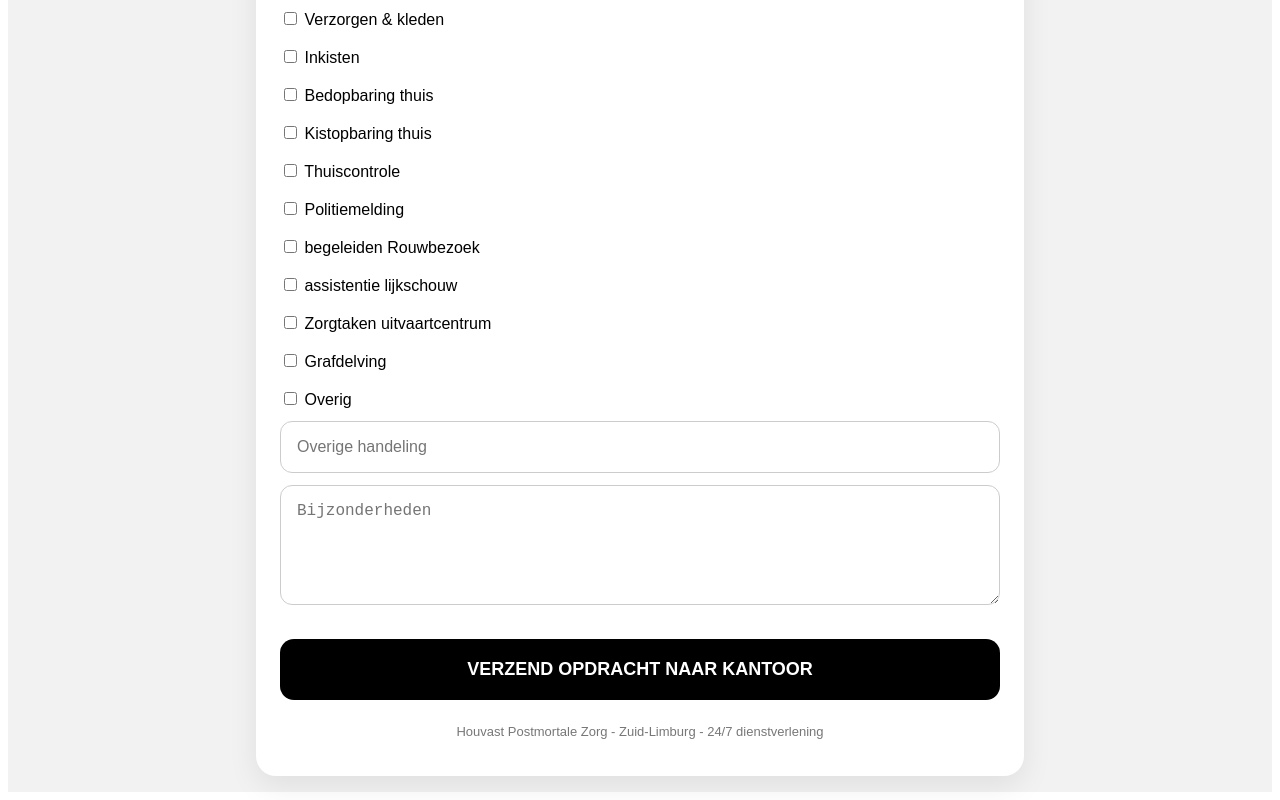
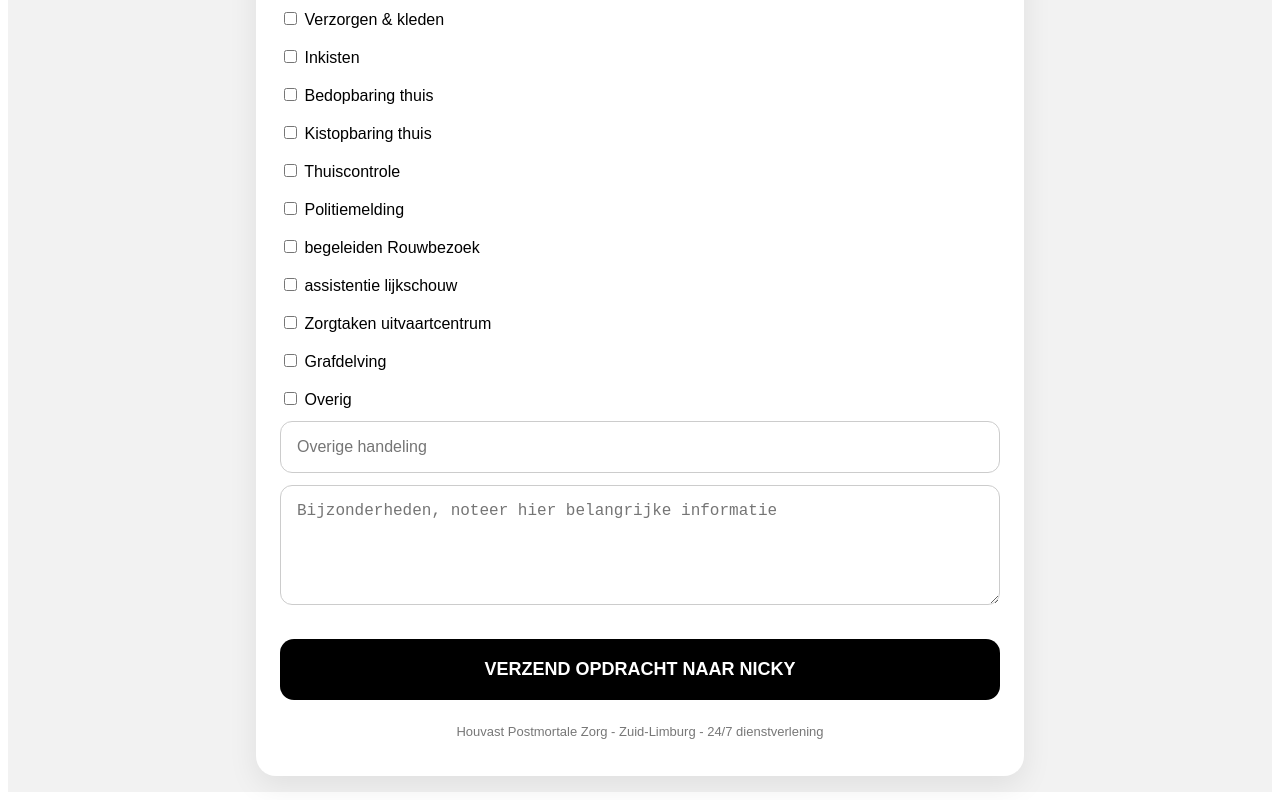
Before and after one commit to werkbon-alt/houvast-werkbon-v2, a React (Vite) app: page / in a window 1280 px wide. Shown: the part 1403-2203 px from the top of the page. Built offline with nearby package versions, Linux system fonts and the light colour scheme.

Commit message:
Update placeholders and button text in App.jsx

```diff
--- a/src/App.jsx
+++ b/src/App.jsx
@@ -435,14 +435,14 @@ export default function App() {
 
           <textarea
             name="bijzonderheden, noteer belangrijke informatie"
-            placeholder="Bijzonderheden"
+            placeholder="Bijzonderheden, noteer hier belangrijke informatie"
             style={textareaStyle}
           />
 
           <button type="submit" style={buttonStyle} disabled={sending}>
             {sending
               ? "BEZIG MET VERZENDEN... Bedankt voor de moeite"
-              : "VERZEND OPDRACHT NAAR KANTOOR"}
+              : "VERZEND OPDRACHT NAAR NICKY"}
           </button>
         </form>
 
```
